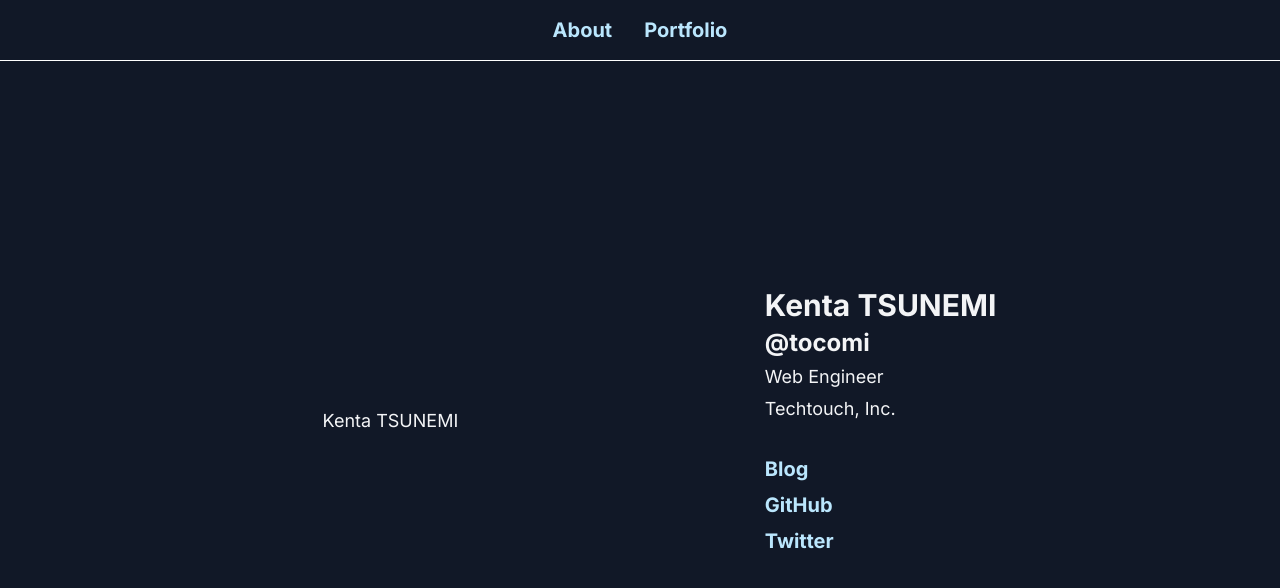
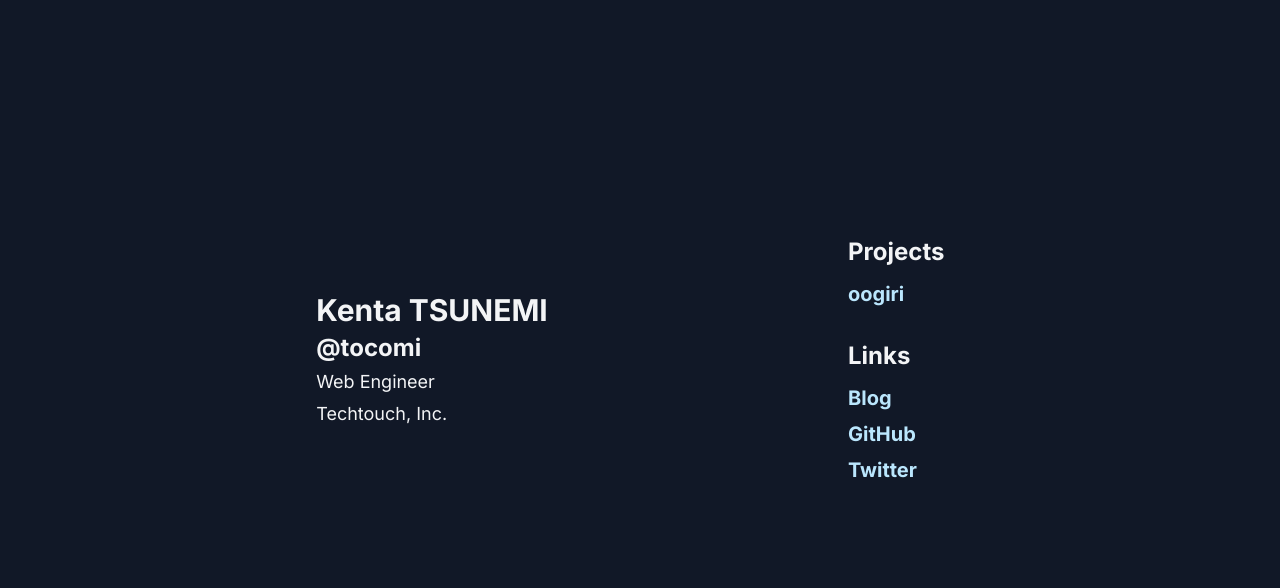
Before and after one commit to tocomi/i-am-tocomi, a Next.js app: page / in a window 1280 px wide. Shown: the top 588 px of the page. Built offline with nearby package versions, Linux system fonts and the light colour scheme.

Commit message:
feat:use layout

```diff
--- a/src/app/layout.tsx
+++ b/src/app/layout.tsx
@@ -19,11 +19,29 @@ export default function RootLayout({
     <html lang="ja">
       <body className={inter.className}>
         <div className="h-screen">
-          <header className="flex justify-center gap-8 py-4 border-b border-white">
-            <CustomLink href="/">About</CustomLink>
-            <CustomLink href="/portfolio">Portfolio</CustomLink>
-          </header>
-          {children}
+          <main className="p-4 h-[90%] flex justify-around">
+            <div className="flex flex-col items-center w-2/3 justify-center">
+              {children}
+            </div>
+            <div className="flex flex-col items-start w-1/3 justify-center gap-8">
+              <div className="flex flex-col gap-2">
+                <h3 className="text-2xl font-bold mb-1">Projects</h3>
+                <CustomLink href="/oogiri">oogiri</CustomLink>
+              </div>
+              <div className="flex flex-col gap-2">
+                <h3 className="text-2xl font-bold mb-1">Links</h3>
+                <CustomLink href="https://i-am-tocomi.super.site" external>
+                  Blog
+                </CustomLink>
+                <CustomLink href="https://github.com/tocomi" external>
+                  GitHub
+                </CustomLink>
+                <CustomLink href="https://twitter.com/tocomi0112" external>
+                  Twitter
+                </CustomLink>
+              </div>
+            </div>
+          </main>
         </div>
       </body>
     </html>
--- /dev/null
+++ b/src/app/oogiri/page.tsx
@@ -0,0 +1,3 @@
+export default function OogiriPage() {
+  return <p>oogiri</p>
+}
--- a/src/app/page.tsx
+++ b/src/app/page.tsx
@@ -1,30 +1,10 @@
-import { CustomLink } from '@/components'
-
 export default function Home() {
   return (
-    <main className="p-4 h-[90%] flex justify-around">
-      <div className="flex flex-col items-center w-3/5 justify-center">
-        <h2 className="text-lg">Kenta TSUNEMI</h2>
-      </div>
-      <div className="flex flex-col items-start w-2/5 justify-center gap-8">
     <div className="flex flex-col gap-1">
       <h2 className="text-3xl font-bold">Kenta TSUNEMI</h2>
       <h3 className="text-2xl font-bold">@tocomi</h3>
       <p className="text-lg">Web Engineer</p>
       <p className="text-lg">Techtouch, Inc.</p>
     </div>
-        <div className="flex flex-col gap-2">
-          <CustomLink href="https://i-am-tocomi.super.site" external>
-            Blog
-          </CustomLink>
-          <CustomLink href="https://github.com/tocomi" external>
-            GitHub
-          </CustomLink>
-          <CustomLink href="https://twitter.com/tocomi0112" external>
-            Twitter
-          </CustomLink>
-        </div>
-      </div>
-    </main>
   )
 }
--- a/src/app/portfolio/page.tsx
+++ /dev/null
@@ -1,7 +0,0 @@
-export default function Portfolio() {
-  return (
-    <main className="h-[90%] p-4">
-      <h1>Portfolio</h1>
-    </main>
-  )
-}
```
Lines whose indentation alone changed are shown as unchanged.
